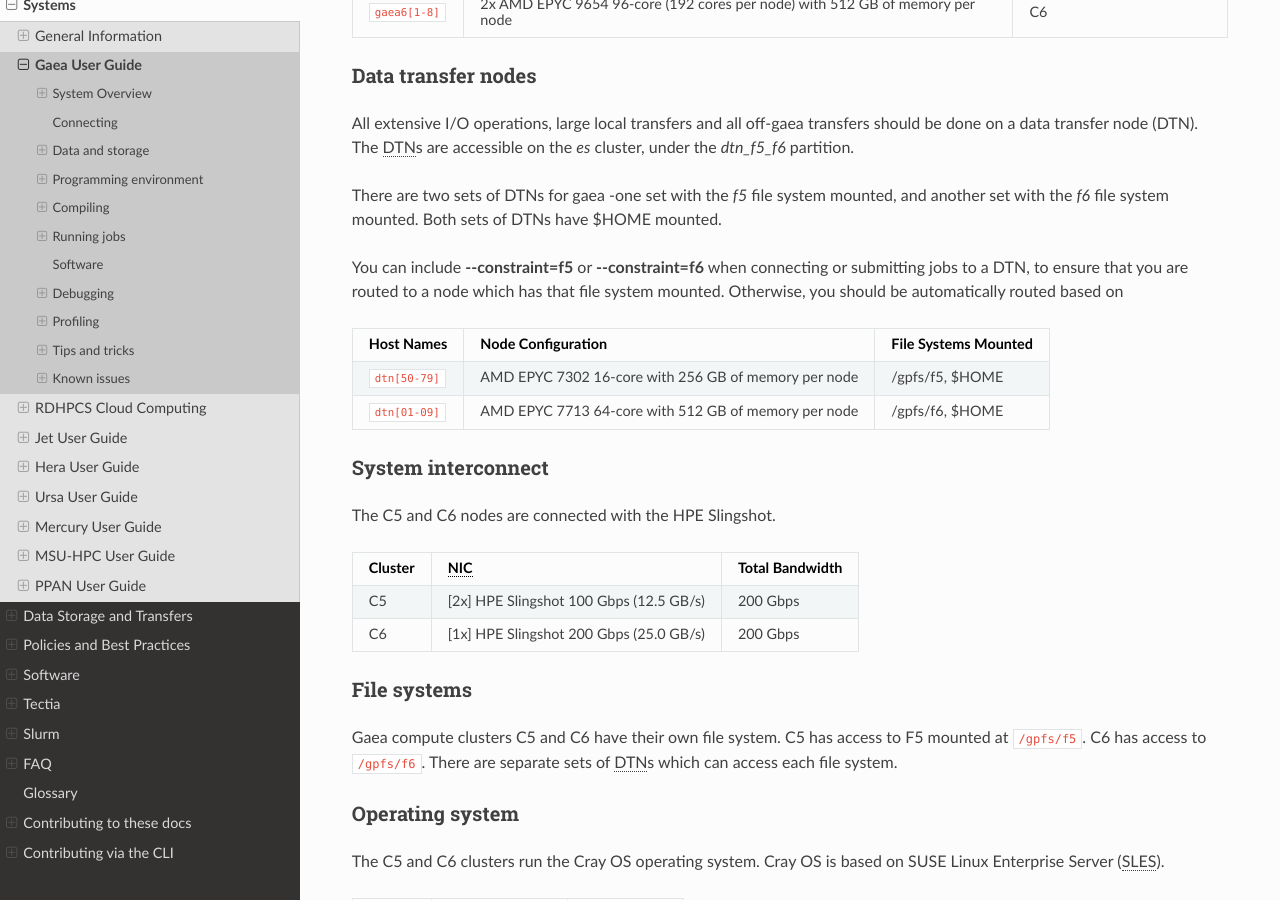
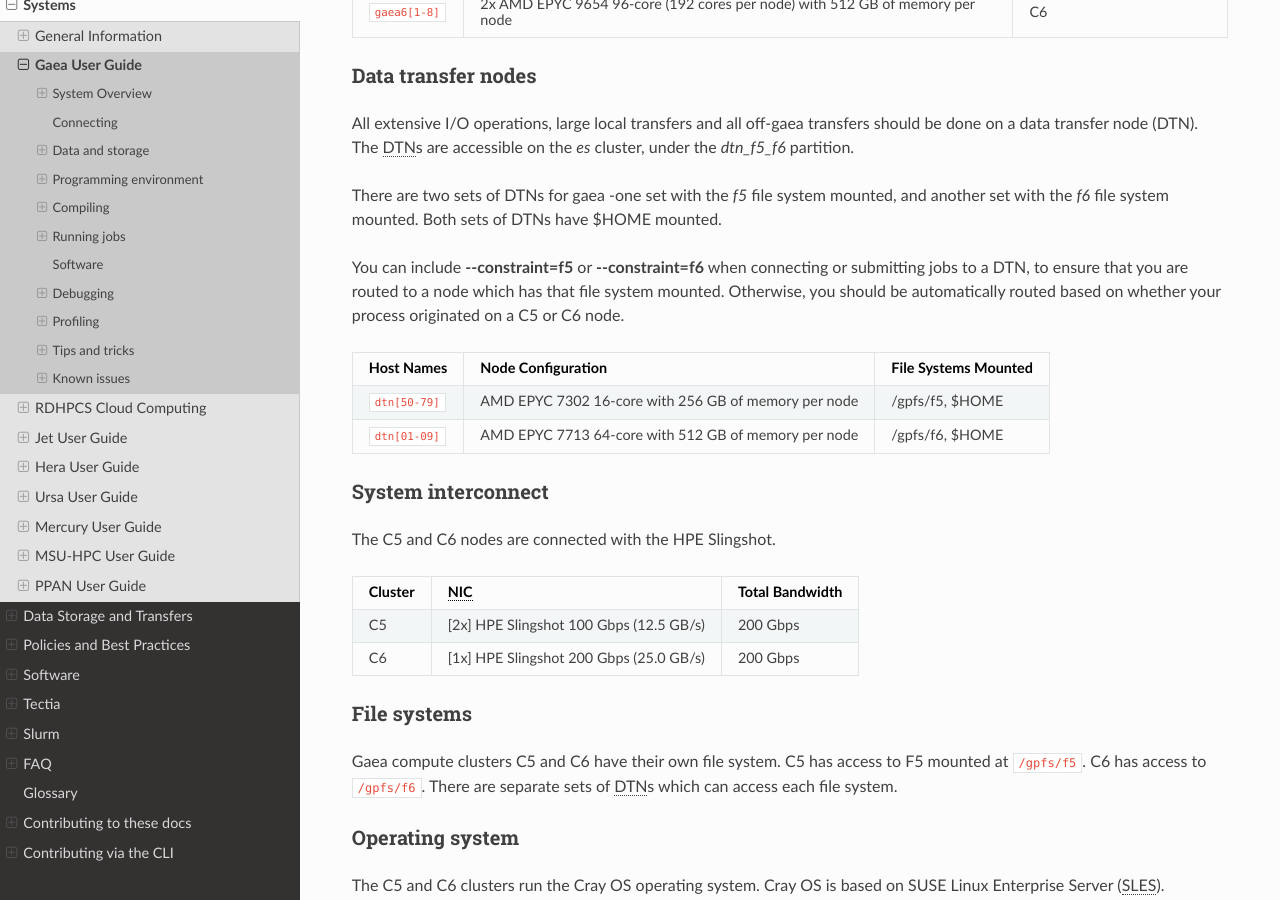
Before and after one commit to NOAA-RDHPCS/noaa-rdhpcs.github.io, a Sphinx documentation site: the page built from source/systems/gaea_user_guide.rst, in a window 1280 px wide and 900 px high, scrolled down 3058 px. Built offline with Sphinx 7.4.7 and the Read the Docs theme 3.1.0, drawn with Linux system fonts in a browser that asks for light colours; pages that are not in the unit, such as notebooks, are missing from menus.

Commit message:
#406 - changes for new gaea f6 DTN's

```diff
--- a/source/systems/gaea_user_guide.rst
+++ b/source/systems/gaea_user_guide.rst
@@ -217,7 +217,8 @@ of DTNs have $HOME mounted.
 You can include :command:`--constraint=f5` or :command:`--constraint=f6` when
 connecting or submitting jobs to a DTN, to ensure that you are routed to a
 node which has that file system mounted. Otherwise, you should be
-automatically routed based on
+automatically routed based on whether your process originated on a C5 or C6
+node.
 
 +----------------------+----------------------------+--------------------+
 | Host Names           | Node Configuration         | File Systems       |
```
